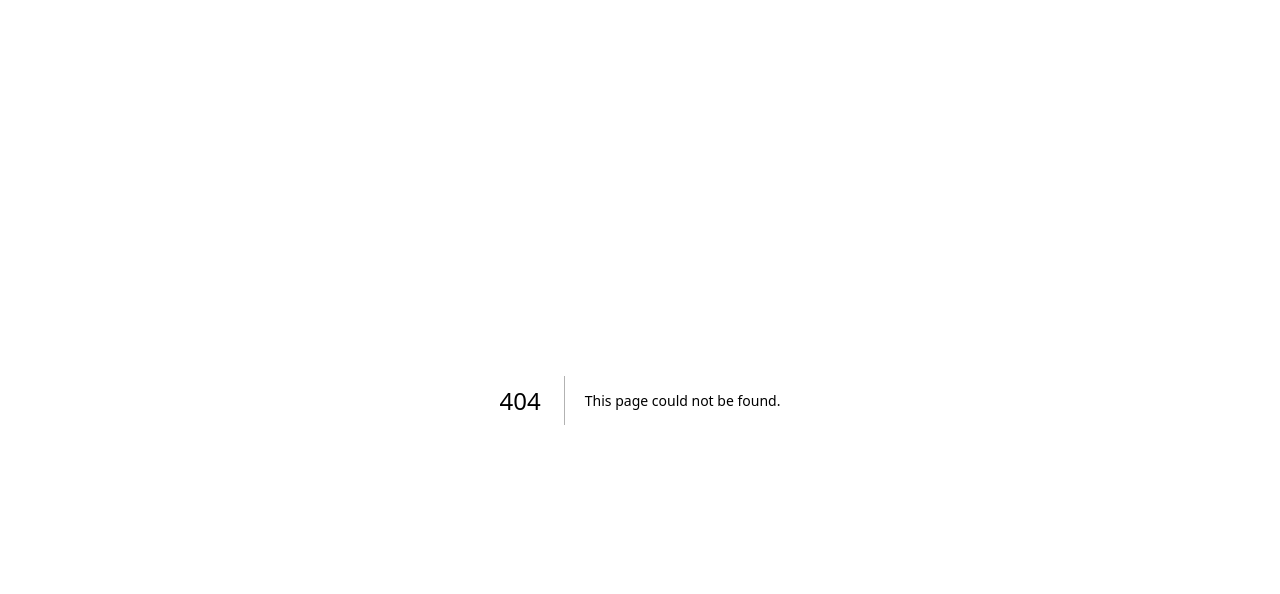
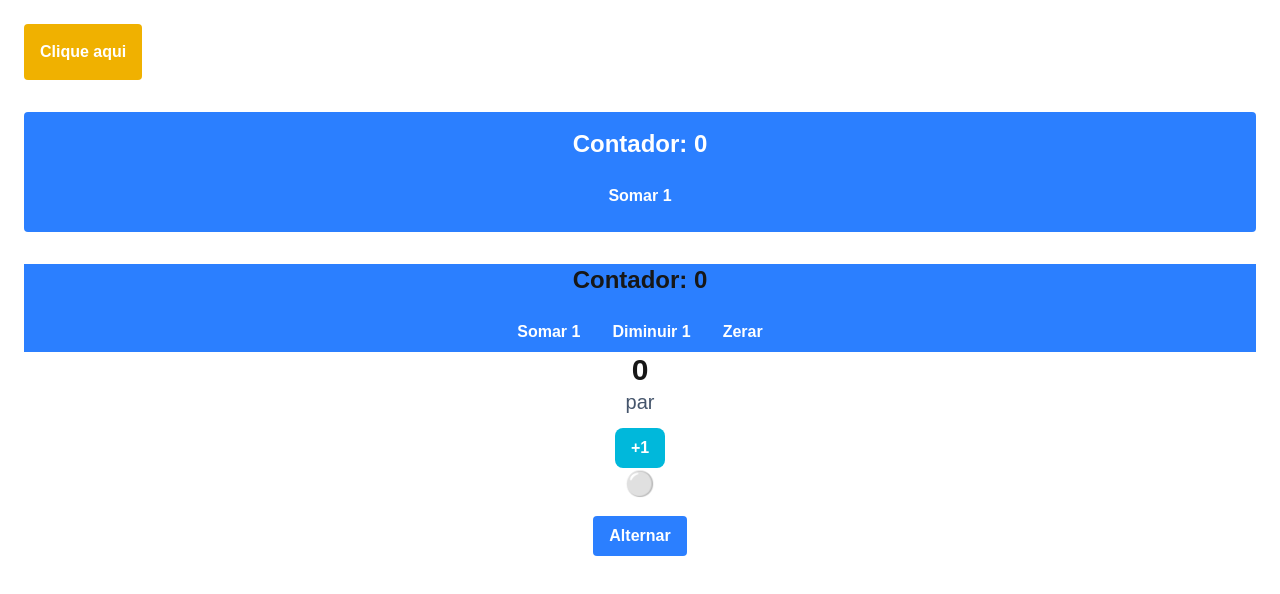
Before and after one commit to GustavoTFPR/ReactAula, a Next.js app: page /lista03 in a window 1280 px wide. Before the commit this address had no page. Shown: the top 594 px of the page. Built offline with nearby package versions, Linux system fonts and the light colour scheme.

Commit message:
Adição da lista 03 e 5 exercicios realizados.

```diff
--- /dev/null
+++ b/app/lista03/page.tsx
@@ -0,0 +1,17 @@
+import AlertOnClique from "@/components/lista03/AlertOnClick";
+import ContadorMaisUm from "@/components/lista03/Contador+1";
+import MenosUmEZerar from "@/components/lista03/MenosUmEZerar";
+import ParOuImpar from "@/components/lista03/ParOuImpar";
+import ToggleLigaDesliga from "@/components/lista03/ToggleLigaDesliga";
+
+export default function Lista03() {
+    return (
+    <main className="p-6">
+            <AlertOnClique/>
+            <ContadorMaisUm/>
+            <MenosUmEZerar/>
+            <ParOuImpar/>
+            <ToggleLigaDesliga/>
+        </main>
+    )
+}
--- a/app/page.tsx
+++ b/app/page.tsx
@@ -15,10 +15,17 @@ export default function Home() {
                 </Link>
                 <Link
                     href="/lista02"
-                    className="bg-cyan-700 text-white rounded-2xl p-6 shadow-lg font-bold hover:bg-cyan-600 transition-colors"
+                    className="bg-cyan-800 text-white rounded-2xl p-6 shadow-lg font-bold hover:bg-cyan-600 transition-colors"
                 >
                     Lista 02
                     <span className="block text-sm font-normal text-cyan-100 mt-1">Props e Listas</span>
+                </Link>
+                <Link
+                    href="/lista03"
+                    className="bg-purple-800 text-white rounded-2xl p-6 shadow-lg font-bold hover:bg-cyan-600 transition-colors"
+                >
+                    Lista 03
+                    <span className="block text-sm font-normal text-cyan-100 mt-1">Estado & Eventos</span>
                 </Link>
             </div>
         </main>
--- /dev/null
+++ b/components/lista03/AlertOnClick.tsx
@@ -0,0 +1,13 @@
+//Lista 04 Exercício 01
+// Enunciado: alert no clique
+// Crie um botão que, ao ser clicado, mostra alert("Olá, turma!").
+
+"use client";
+
+export default function AlertOnClique() {
+    return (
+        <button className="bg-yellow-500 hover:bg-yellow-600 text-white font-bold py-2 px-4 rounded mb-8 py-4" onClick={() => alert("Olá, turma!")}>
+            Clique aqui
+        </button>
+    )
+}
--- /dev/null
+++ b/components/lista03/Contador+1.tsx
@@ -0,0 +1,17 @@
+//Lista 03 Exercício 02
+// Enunciado: Contador +1
+// Guarde um número no estado com useState<number>(0). Um botão soma 1 e a tela mostra o valor.
+
+"use client";
+
+import { useState } from "react";
+
+export default function ContadorMaisUm() {
+        const [n, setN] = useState<number>(0);
+        return (
+            <div className="bg-blue-500 font-bold rounded text-center mb-8 py-4">
+                <p className="text-2xl font-bold mb-4 text-white">Contador: {n}</p>
+                <button className="bg-blue-500 hover:bg-blue-600 text-white font-bold py-2 px-4 rounded" onClick={() => setN(n + 1)}>Somar 1</button>
+            </div>
+);
+}
--- /dev/null
+++ b/components/lista03/MenosUmEZerar.tsx
@@ -0,0 +1,19 @@
+//Lista 03 Exercício 03
+// Enunciado: −1 e zerar
+// Três botões: +1, −1 e zerar (volta a 0). Um único estado number.
+
+"use client";
+
+import { useState } from "react";
+
+export default function MenosUmEZerar() {
+        const [n, setN] = useState<number>(0);
+        return (
+            <div className="bg-blue-500 text-center">
+                <p className="text-2xl font-bold mb-4">Contador: {n}</p>
+                <button className="bg-blue-500 hover:bg-blue-600 text-white font-bold py-2 px-4 rounded" onClick={() => setN(n + 1)}>Somar 1</button>
+                <button className="bg-blue-500 hover:bg-blue-600 text-white font-bold py-2 px-4 rounded" onClick={() => setN(n - 1)}>Diminuir 1</button>
+                <button className="bg-blue-500 hover:bg-blue-600 text-white font-bold py-2 px-4 rounded" onClick={() => setN(0)} >Zerar</button>
+            </div>
+    )
+}
--- /dev/null
+++ b/components/lista03/ParOuImpar.tsx
@@ -0,0 +1,18 @@
+//Lista 03 Exercício 04
+// Enunciado: Par ou ímpar
+// A partir do contador, mostre se o número é par ou ímpar usando um ternário.
+
+"use client";
+
+import { useState } from "react";
+
+export default function ParOuImpar() {
+    const [n, setN] = useState<number>(0);
+    return (
+    <div className="text-center">
+        <p className="text-3xl font-bold">{n}</p>
+        <p className="text-xl text-slate-600 mb-3">{n % 2 === 0 ? "par" : "impar"}</p>
+        <button className="bg-cyan-500 hover:bg-cyan-600 text-white font-bold px-4 py-2 rounded-lg" onClick={() => setN(n + 1)}>+1</button>
+    </div>
+);
+}
--- /dev/null
+++ b/components/lista03/ToggleLigaDesliga.tsx
@@ -0,0 +1,17 @@
+//Lista 03 Exercício 05
+// Enunciado: Toggle liga/desliga
+// Um estado boolean. O botão alterna e a tela mostra 🟢 (ligado) ou ⚪ (desligado).
+
+"use client";
+
+import { useState } from "react";
+
+export default function ToggleLigaDesliga() {
+    const [ligado, setLigado] = useState<boolean>(false);
+    return (
+        <div className="text-center">
+            <p className="text-2xl font-bold mb-4">{ligado ? "🟢" : "⚪"}</p>
+            <button className="bg-blue-500 hover:bg-blue-600 text-white font-bold py-2 px-4 rounded" onClick={() => setLigado(!ligado)}>Alternar</button>
+        </div>
+    );
+}
```
Also changed, not shown: 2 other files (tests, documents, lock files or other folders).
